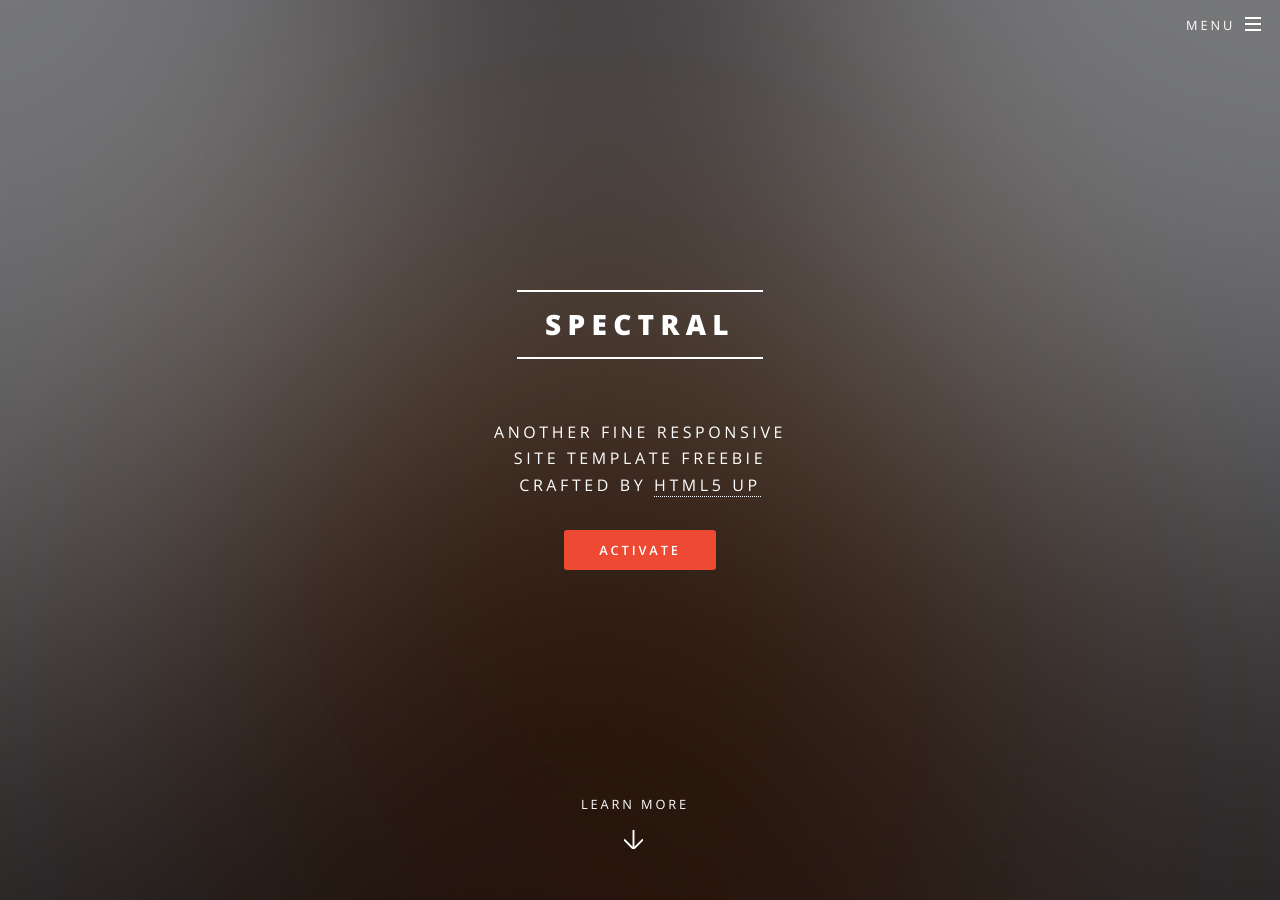
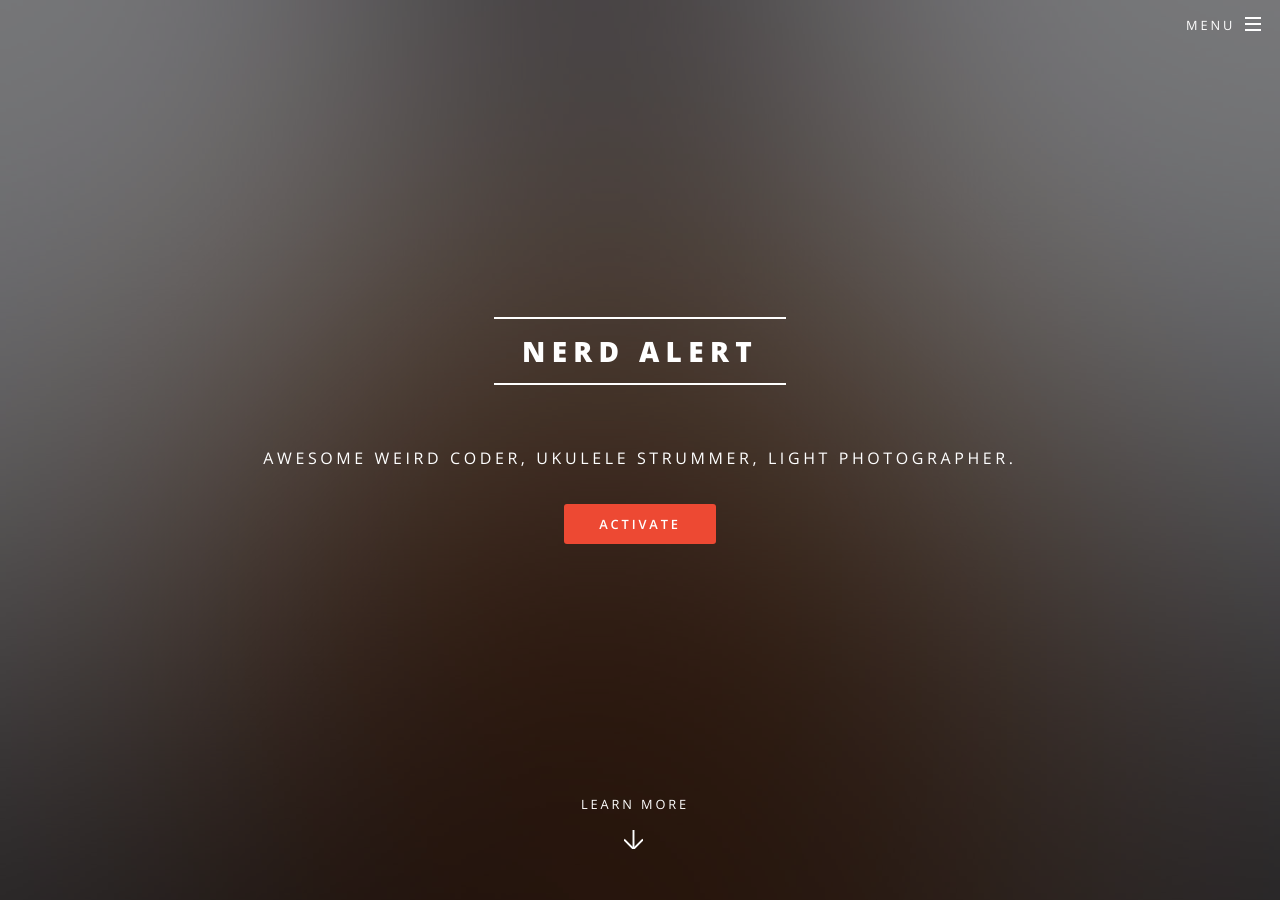
Before and after one commit to sumeetjain/your-github-username.github.io, a Jekyll site: the page built from index.html, in a window 1280 px wide and 900 px high. Built offline with Jekyll 4.4.1, drawn with Linux system fonts in a browser that asks for light colours; some of the changed text lies outside the part shown.

Commit message:
changing front page text

```diff
--- a/_config.yml
+++ b/_config.yml
@@ -2,14 +2,16 @@
 #
 
 # Site settings
-title: Spectral
+title: Nerd Alert
 description: |
-  Another fine responsive
-  site template freebie
-  crafted by [HTML5 UP](http://html5up.net)
-owner: Your Name # or company name
+  Awesome weird coder,
+  ukulele strummer,
+  light photographer.
+
+
+owner: Courtney Burns
 first_published: 2016 # if migrating another site, the year of your first publish
-email: your-email@domain.com
+email: courtneylynnburns@gmail.com
 baseurl: "" # the subpath of your site, e.g. /blog
 url: "http://yourdomain.com" # the base hostname & protocol for your site
 social:
```
Also changed, not shown: 1 other file.
